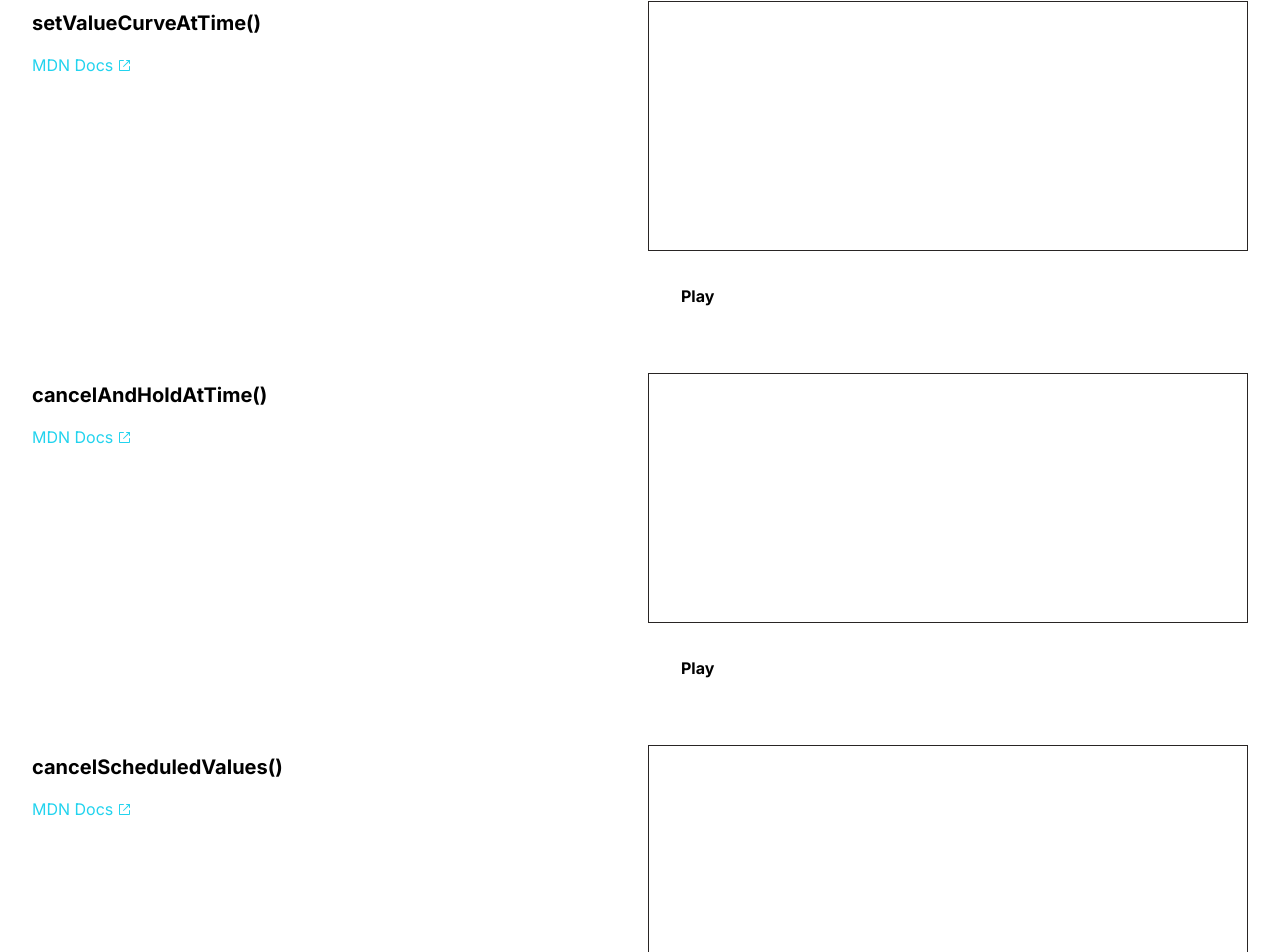
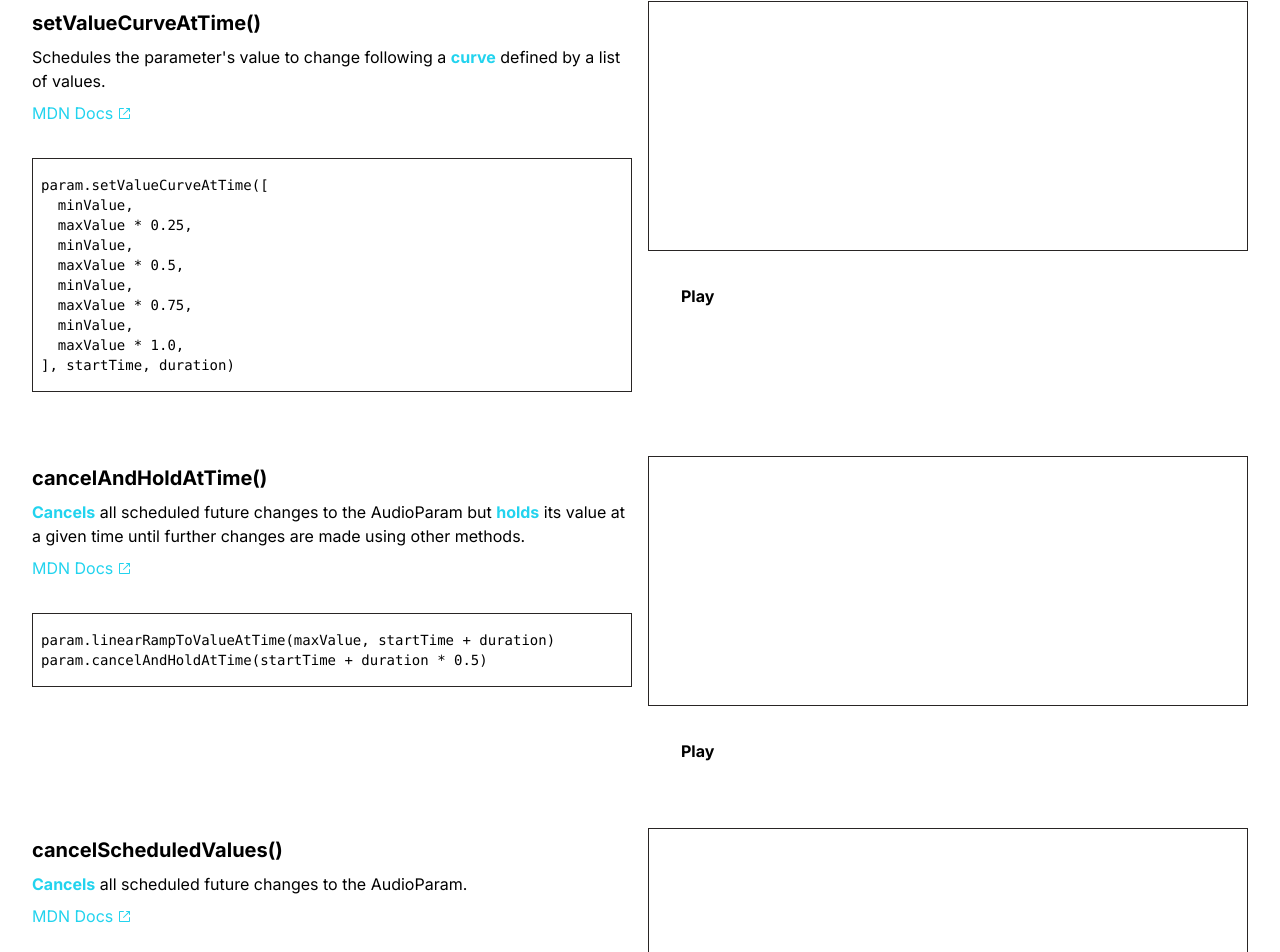
Before and after one commit to satelllte/audioparam-visualization, a Next.js app: page / in a window 1280 px wide. Shown: the part 1599-2551 px from the top of the page. Built offline with nearby package versions, Linux system fonts and the light colour scheme.

Commit message:
fill content

```diff
--- a/src/components/visualizations/VisualizationCancelAndHoldAtTime.tsx
+++ b/src/components/visualizations/VisualizationCancelAndHoldAtTime.tsx
@@ -1,4 +1,17 @@
+import { Highlight, Paragraph } from "./Paragraph"
 import { type AudioProcessingSchedulerFn, Visualization } from "./Visualization"
+
+const Description = () => {
+  return (
+    <Paragraph>
+      <Highlight>Cancels</Highlight> all scheduled future changes to the AudioParam but <Highlight>holds</Highlight> its value at a given time until further changes are made using other methods.
+    </Paragraph>
+  )
+}
+
+const code =
+`param.linearRampToValueAtTime(maxValue, startTime + duration)
+param.cancelAndHoldAtTime(startTime + duration * 0.5)`
 
 export const VisualizationCancelAndHoldAtTime = () => {
   const scheduleAudioProcessing: AudioProcessingSchedulerFn = ({
@@ -15,6 +28,8 @@ export const VisualizationCancelAndHoldAtTime = () => {
   return (
     <Visualization
       title="cancelAndHoldAtTime"
+      description={<Description/>}
+      code={code}
       scheduleAudioProcessing={scheduleAudioProcessing}
     />
   )
--- a/src/components/visualizations/VisualizationCancelScheduledValues.tsx
+++ b/src/components/visualizations/VisualizationCancelScheduledValues.tsx
@@ -1,4 +1,19 @@
+import { Highlight, Paragraph } from "./Paragraph"
 import { type AudioProcessingSchedulerFn, Visualization } from "./Visualization"
+
+const Description = () => {
+  return (
+    <Paragraph>
+      <Highlight>Cancels</Highlight> all scheduled future changes to the AudioParam.
+    </Paragraph>
+  )
+}
+
+const code =
+`param.linearRampToValueAtTime(maxValue, startTime + duration * 0.25)
+param.linearRampToValueAtTime(maxValue * 0.5, startTime + duration * 0.5)
+param.linearRampToValueAtTime(maxValue, startTime + duration)
+param.cancelScheduledValues(startTime + duration * 0.51)`
 
 export const VisualizationCancelScheduledValues = () => {
   const scheduleAudioProcessing: AudioProcessingSchedulerFn = ({
@@ -8,15 +23,17 @@ export const VisualizationCancelScheduledValues = () => {
     minValue,
     maxValue,
   }) => {
-    param.exponentialRampToValueAtTime(maxValue, startTime + duration * 0.25)
-    param.exponentialRampToValueAtTime(maxValue * 0.5, startTime + duration * 0.5)
-    param.exponentialRampToValueAtTime(maxValue, startTime + duration)
+    param.linearRampToValueAtTime(maxValue, startTime + duration * 0.25)
+    param.linearRampToValueAtTime(maxValue * 0.5, startTime + duration * 0.5)
+    param.linearRampToValueAtTime(maxValue, startTime + duration)
     param.cancelScheduledValues(startTime + duration * 0.51)
   }
 
   return (
     <Visualization
       title="cancelScheduledValues"
+      description={<Description/>}
+      code={code}
       scheduleAudioProcessing={scheduleAudioProcessing}
     />
   )
--- a/src/components/visualizations/VisualizationSetTargetAtTime.tsx
+++ b/src/components/visualizations/VisualizationSetTargetAtTime.tsx
@@ -11,8 +11,7 @@ const Description = () => {
 }
 
 const code =
-`const timeConstant = 0.15
-param.setTargetAtTime(maxValue, startTime, timeConstant)`
+`param.setTargetAtTime(maxValue, startTime, 0.15)`
 
 export const VisualizationSetTargetAtTime = () => {
   const scheduleAudioProcessing: AudioProcessingSchedulerFn = ({
--- a/src/components/visualizations/VisualizationSetValueCurveAtTime.tsx
+++ b/src/components/visualizations/VisualizationSetValueCurveAtTime.tsx
@@ -1,4 +1,25 @@
+import { Highlight, Paragraph } from "./Paragraph"
 import { type AudioProcessingSchedulerFn, Visualization } from "./Visualization"
+
+const Description = () => {
+  return (
+    <Paragraph>
+      Schedules the {'parameter\'s'} value to change following a <Highlight>curve</Highlight> defined by a list of values.
+    </Paragraph>
+  )
+}
+
+const code =
+`param.setValueCurveAtTime([
+  minValue,
+  maxValue * 0.25,
+  minValue,
+  maxValue * 0.5,
+  minValue,
+  maxValue * 0.75,
+  minValue,
+  maxValue * 1.0,
+], startTime, duration)`
 
 export const VisualizationSetValueCurveAtTime = () => {
   const scheduleAudioProcessing: AudioProcessingSchedulerFn = ({
@@ -23,6 +44,8 @@ export const VisualizationSetValueCurveAtTime = () => {
   return (
     <Visualization
       title="setValueCurveAtTime"
+      description={<Description/>}
+      code={code}
       scheduleAudioProcessing={scheduleAudioProcessing}
     />
   )
```
